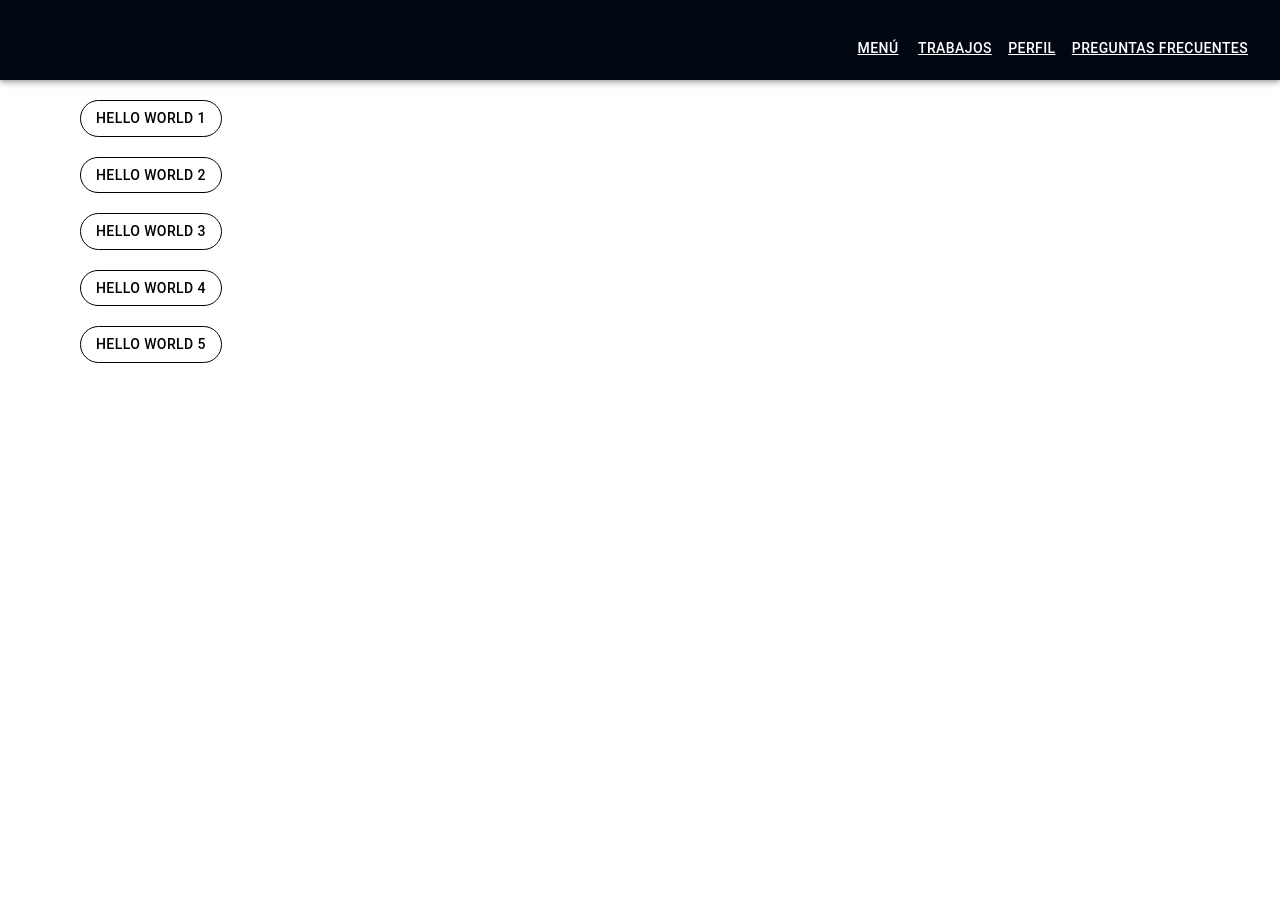
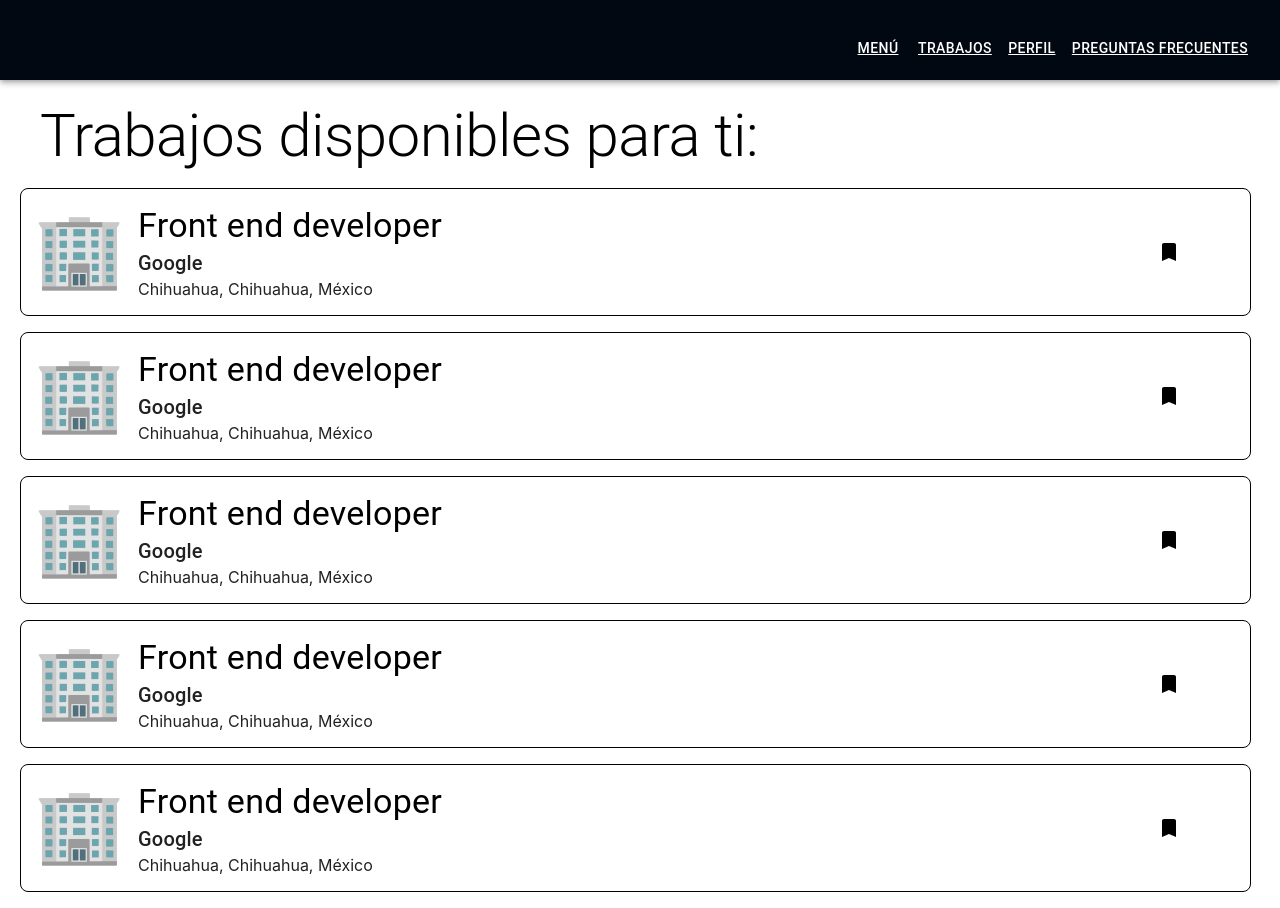
Before and after one commit to MarioBros27/JobFinder, a React (Create React App) app: page /jobs in a window 1280 px wide. Before the commit the page ends 800 px from the top, so only its background shows below. Built offline with nearby package versions, Linux system fonts and the light colour scheme.

Commit message:
finished mvp for jobs view

```diff
--- a/package.json
+++ b/package.json
@@ -5,6 +5,7 @@
   "dependencies": {
     "@emotion/react": "^11.9.0",
     "@emotion/styled": "^11.8.1",
+    "@mui/icons-material": "^5.6.2",
     "@mui/material": "^5.6.4",
     "@testing-library/jest-dom": "^5.16.4",
     "@testing-library/react": "^13.2.0",
--- a/src/routes/jobs.js
+++ b/src/routes/jobs.js
@@ -1,8 +1,7 @@
-import { Outlet } from "react-router-dom";
-import { useNavigate } from "react-router-dom";
-import { withRouter } from "react-router";
-
-
+import { useNavigate , Link} from "react-router-dom";
+import { Grid, Typography, Paper } from '@mui/material';
+import IconButton from '@mui/material/IconButton';
+import BookmarkIcon from '@mui/icons-material/Bookmark';
 import Button from '@mui/material/Button';
 import React from "react";
 const jobso = [
@@ -21,24 +20,72 @@ const jobso = [
 ]
 
 function Jobs() {
-    let navigate = useNavigate();
+    // let navigate = useNavigate();
 
     return (
         <>
-            {jobso.map(job => {
+            <div style={{ marginTop: 20, marginLeft: 20, }}>
 
 
-                return (
-                    <div key={job.id} style={{marginTop: 20, marginBottom: 20}}>
-                        <Button
+                <Typography variant="h2" component="div" style={{ marginLeft: 20 }}>
+                    Trabajos disponibles para ti:
+                </Typography>
 
-                            onClick={() => { navigate(`/jobs/${job.id}`) }}
 
-                            variant="outlined" color="inherit" sx={{ borderRadius: 28, marginLeft: 10 }}> hello world {job.id}</Button>
-                    </div>
-                )
-            })}
-            {/* < Outlet /> */}
+
+                {jobso.map(job => {
+
+
+                    return (
+                            <Paper
+                                key={job.id}
+                                elevation={0}
+                                 sx={{ borderRadius: 2, maxWidth: "95%", textTransform: 'none', marginTop: 2,
+                                 marginBottom: 2,
+                                 padding: 2,
+                                 borderWidth: 1,
+                                 borderColor: "#000",
+                                 borderStyle: "solid"
+                                 }}>
+                                <Grid container alignItems="center" direction="row" columnSpacing={2} >
+                                    <Grid item xs={1}>
+                                        <img style={{ maxWidth: "100%", align: "center" }} src={`${process.env.PUBLIC_URL}/building.png`} />
+
+
+                                    </Grid>
+                                    <Grid item container rowSpacing={0}
+                                        justifyContent="flex-start"
+                                        alignItems="flex-start"
+                                        xs={10}>
+                                        <Grid item xs={12} >
+                                            <Typography component={Link} to={`/jobs/${job.id}`} align="left" variant="h4" sx={{color:"#000",textDecoration: "none"}}>
+                                                Front end developer
+                                            </Typography>
+                                        </Grid>
+                                        <Grid item xs={12} align="left">
+                                            <Typography variant="h6" component="div">
+                                                Google
+                                            </Typography>
+                                        </Grid>
+                                        <Grid item xs={12} align="left">
+                                            <Typography variant="h8" component="div">
+                                                Chihuahua, Chihuahua, México
+                                            </Typography>
+                                        </Grid>
+                                    </Grid>
+                                    <Grid item xs={1} style={{align:"center", justifyContent:"center"}}>
+                                        <IconButton aria-label="bookmark"  sx={{color: "#000"}} >
+                                            <BookmarkIcon />
+                                        </IconButton>
+                                    </Grid>
+                                </Grid>
+
+                            </Paper>
+                    )
+
+                })}
+                {/* < Outlet /> */}
+            </div>
         </>
 
     )
```
Also changed, not shown: public/building.png (added), 1 other file (tests, documents, lock files or other folders).
